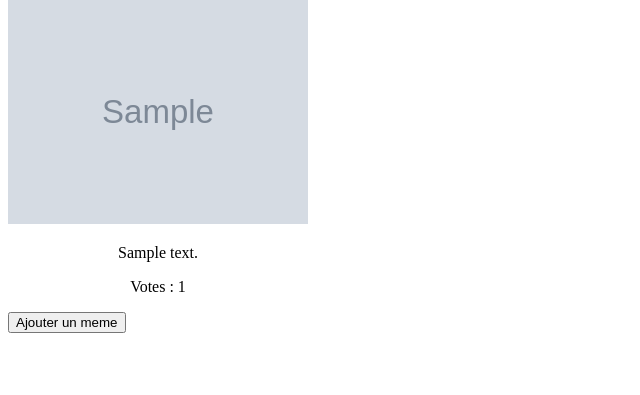
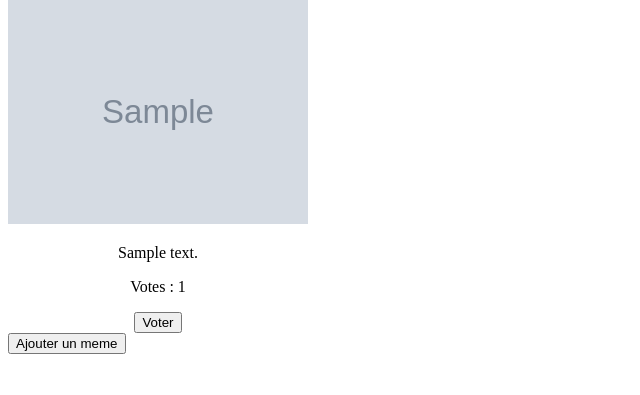
Before and after one commit to FoxOnefr/info411, a PHP site: page / in a window 1280 px wide. Shown: the part 81-476 px from the top of the page, without its empty margins (0-640 px from the left). Run offline with PHP 8.4, Linux system fonts and the light colour scheme; tables that the repository leaves empty hold one stand-in row (values such as "Sample post"); grey boxes marked "Sample" are stand-in pictures.

Commit message:
Update index.php

```diff
--- a/index.php
+++ b/index.php
@@ -17,6 +17,7 @@ $memes = getAllMemes($conn);
 
 <body>
     <h1>Liste de memes</h1>
+
     <?php
     if ($memes->num_rows > 0) {
         // Afficher les données de chaque mème
@@ -26,6 +27,7 @@ $memes = getAllMemes($conn);
             echo '<img src="' . $row["image"] . '" alt="' . $row["text"] . '">';
             echo '<p>' . $row["text"] . '</p>';
             echo '<p>Votes : ' . $row["votes"] . '</p>';
+            echo '<button id="voteMeme">Voter</button>';
             echo '</div>';
         }
         echo '</div>';
```
